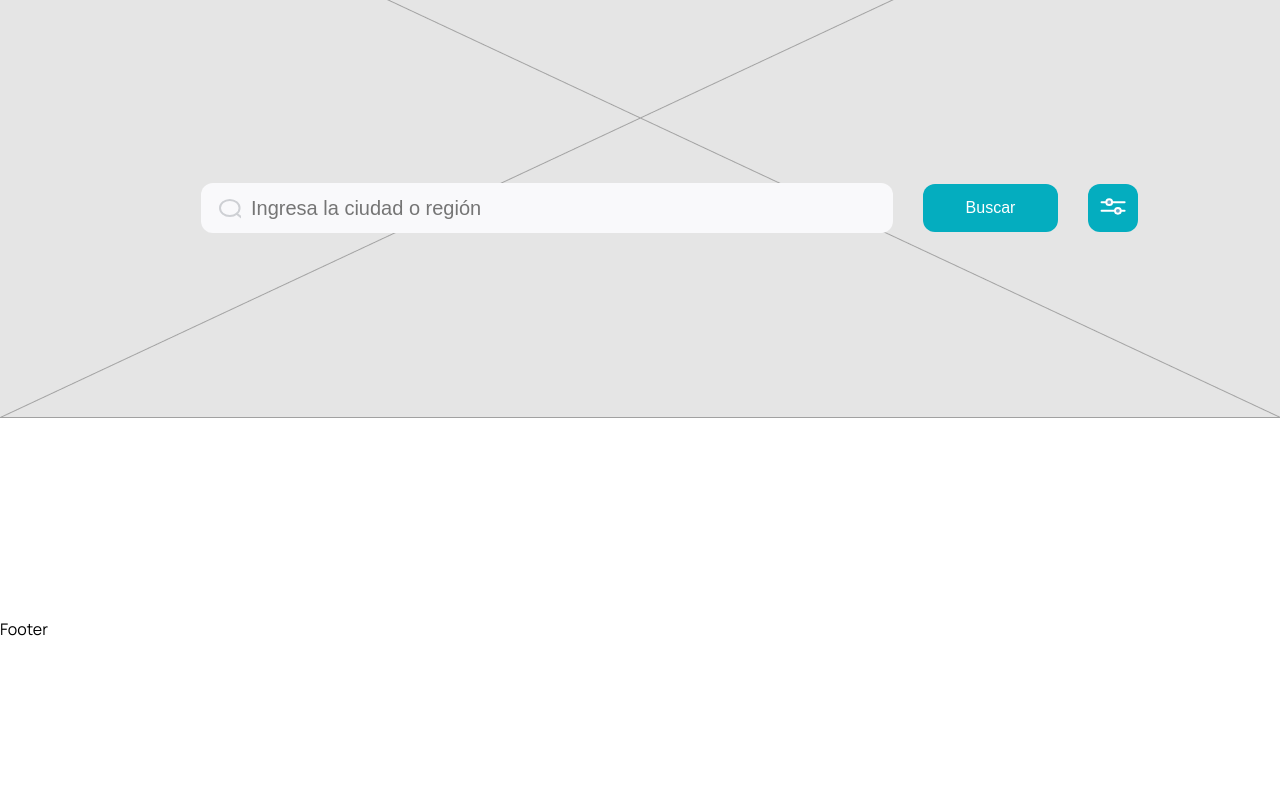
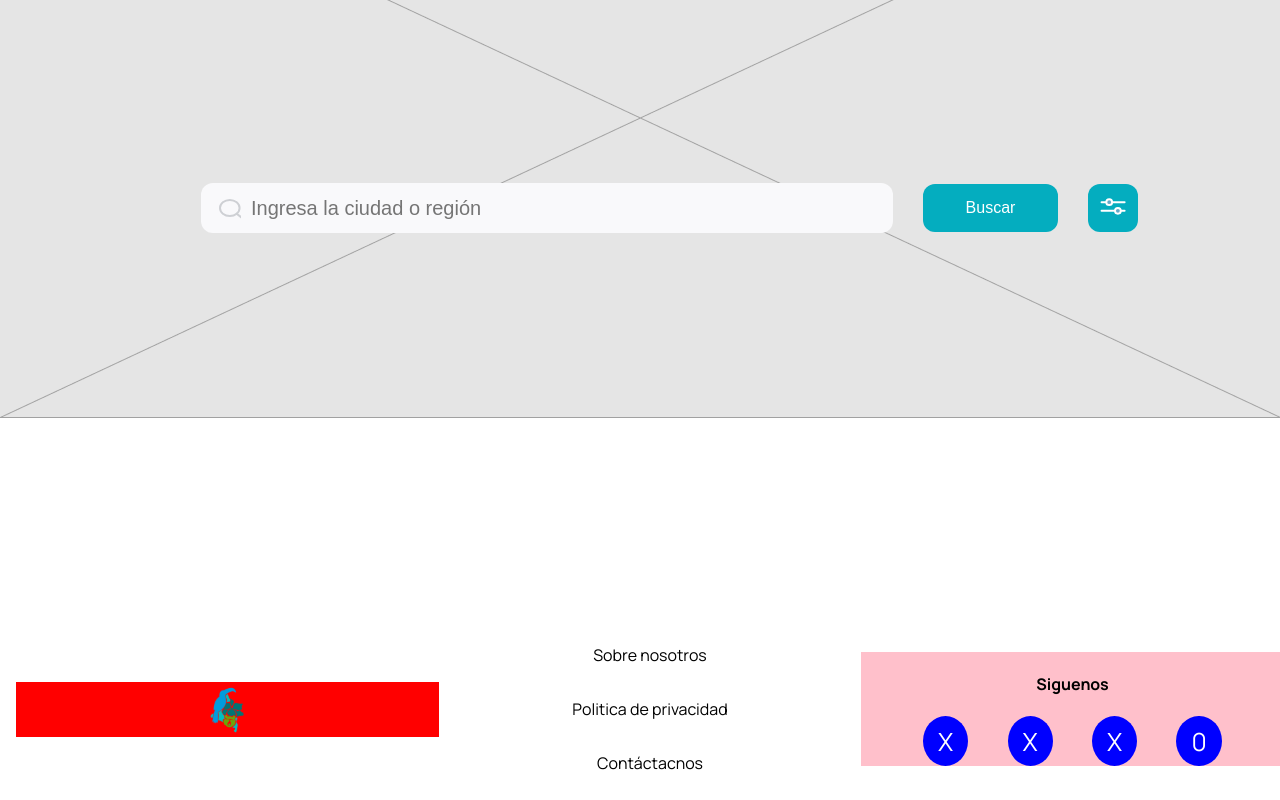
Before and after one commit to rayrodriguez028/BMT-FRONT, a React (Vite) app in the folder bookmytour-project/: page / in a window 1280 px wide. Shown: the part 257-1057 px from the top of the page. Before the commit the page ends 897 px from the top, so only its background shows below. Built offline with nearby package versions, Linux system fonts and the light colour scheme.

Commit message:
Aspectos basicos del footer

```diff
--- a/bookmytour-project/src/Components/Footer.jsx
+++ b/bookmytour-project/src/Components/Footer.jsx
@@ -1,9 +1,35 @@
-import React from 'react'
+import { Link } from 'react-router-dom';
+import { routes } from './utils/routes'
+import StylesFooter from '../Styles/Footer.module.css';
 
 const Footer = () => {
-  return (
-    <div>Footer</div>
-  )
+    return (
+        <footer className={StylesFooter.footerBookMyTour}>
+            <section className={StylesFooter.sectionFooter1}>
+              <Link to={routes.home} className={StylesFooter.contenedorLogo}>
+                <img className={StylesFooter.logo} src="public/images/logosobreblanco.svg" alt="Logo-LightMode" />
+                <div>
+                  <h1 className={StylesFooter.mainTitle}><span className={StylesFooter.blueText}>BOOK</span> MY TOUR</h1>
+                  <h2 className={StylesFooter.slogan}>Keep  calm  and  travel on</h2>
+                </div>
+              </Link>
+            </section>
+            <section className={StylesFooter.sectionFooter2}>
+              <p>Sobre nosotros</p>
+              <p>Politica de privacidad</p>
+              <p>Contáctacnos</p>
+            </section>
+            <section className={StylesFooter.sectionFooter3}>
+              <h4>Siguenos</h4>
+              <div className={StylesFooter.ContendorRedes}>
+                <Link className={StylesFooter.buttonRedSocial}>X</Link>
+                <Link className={StylesFooter.buttonRedSocial}>X</Link>
+                <Link className={StylesFooter.buttonRedSocial}>X</Link>
+                <Link className={StylesFooter.buttonRedSocial}>0</Link>
+              </div>
+            </section>
+        </footer>
+    );
 }
 
 export default Footer
--- /dev/null
+++ b/bookmytour-project/src/Styles/Footer.module.css
@@ -0,0 +1,88 @@
+.footerBookMyTour{
+    width: 100%;
+    padding: 10px;
+    display: flex;
+    align-items: center;
+    justify-content: center;
+}
+
+.sectionFooter1{
+    display: flex;
+    align-items: center;
+    justify-content: center;
+    flex-direction: column;
+    width: 33%;
+    background-color: red;
+}
+
+.contenedorLogo{
+    display: flex;
+    align-items: center;
+    justify-content: center;
+}
+
+.logo {
+    width: 49px;
+    height: 55px;
+}
+
+.mainTitle {
+    font-size: 1rem;
+    font-weight: bold;
+    line-height: 30px;
+    color: #464646;
+    margin: 0px;
+    position: absolute;
+    top: 15px;
+}
+
+.blueText {
+    color: #009CDE;
+}
+
+.slogan {
+    color: #464646;
+    font-size: 0.625rem;
+    font-weight: bold;
+    line-height: 30px;
+    margin: 0px;
+    position: absolute;
+    top: 33px;
+}
+
+.sectionFooter2{
+    display: flex;
+    align-items: center;
+    justify-content: center;
+    flex-direction: column;
+    width: 33%;
+}
+
+.sectionFooter3{
+    display: flex;
+    align-items: center;
+    justify-content: center;
+    flex-direction: column;
+    width: 33%;
+    background-color: pink;
+}
+
+.ContendorRedes{
+    width: 80%;
+    display: flex;
+    align-items: center;
+    justify-content: space-around;
+}
+
+.buttonRedSocial{
+    text-decoration: none;
+    background-color: blue;
+    font-size: 25px;
+    color: white;
+    padding: 7.5px 15px;
+    border-radius: 50%;
+}
+
+.buttonRedSocial:hover{
+    background-color: red;
+}
```
Also changed, not shown: bookmytour-project/src/Styles/Header.module.css (line endings or trailing spaces).
